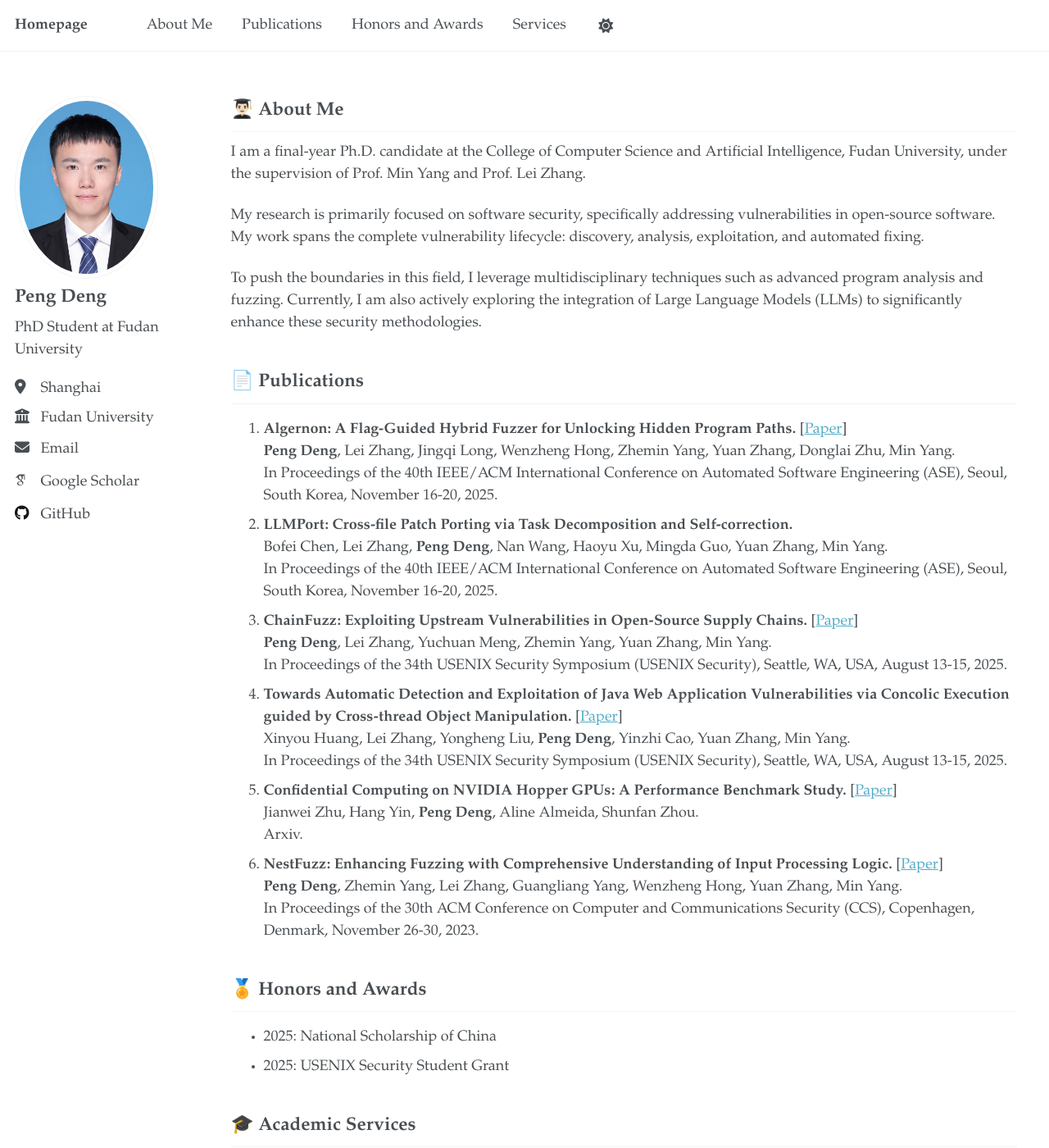
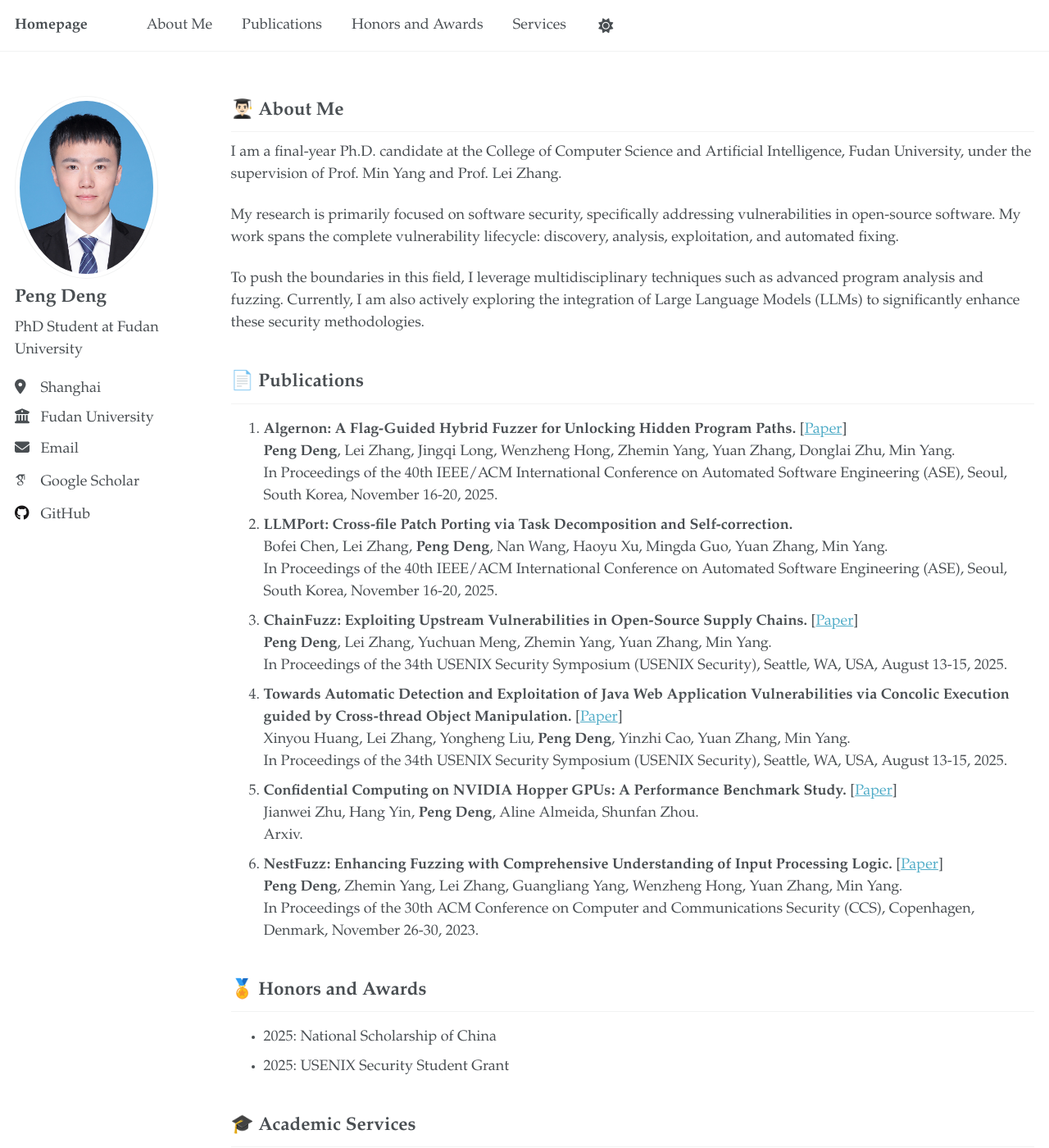
Before and after one commit to pengxdeng/pengxdeng.github.io, a Jekyll site: the page built from _pages/about.md, in a window 1280 px wide and 1400 px high. Shown: the whole window at 82% size. Built offline with Jekyll 4.4.1, drawn with Linux system fonts in a browser that asks for light colours; some web fonts are replaced.

Commit message:
update layout

```diff
--- a/_sass/layout/_page.scss
+++ b/_sass/layout/_page.scss
@@ -20,7 +20,7 @@
   @include breakpoint($large) {
     @include span(10 of 12 last);
     @include prefix(0.5 of 12);
-    @include suffix(0.2 of 12);
+    @include suffix(0 of 12);
   }
 
   .page__inner-wrap {
```
